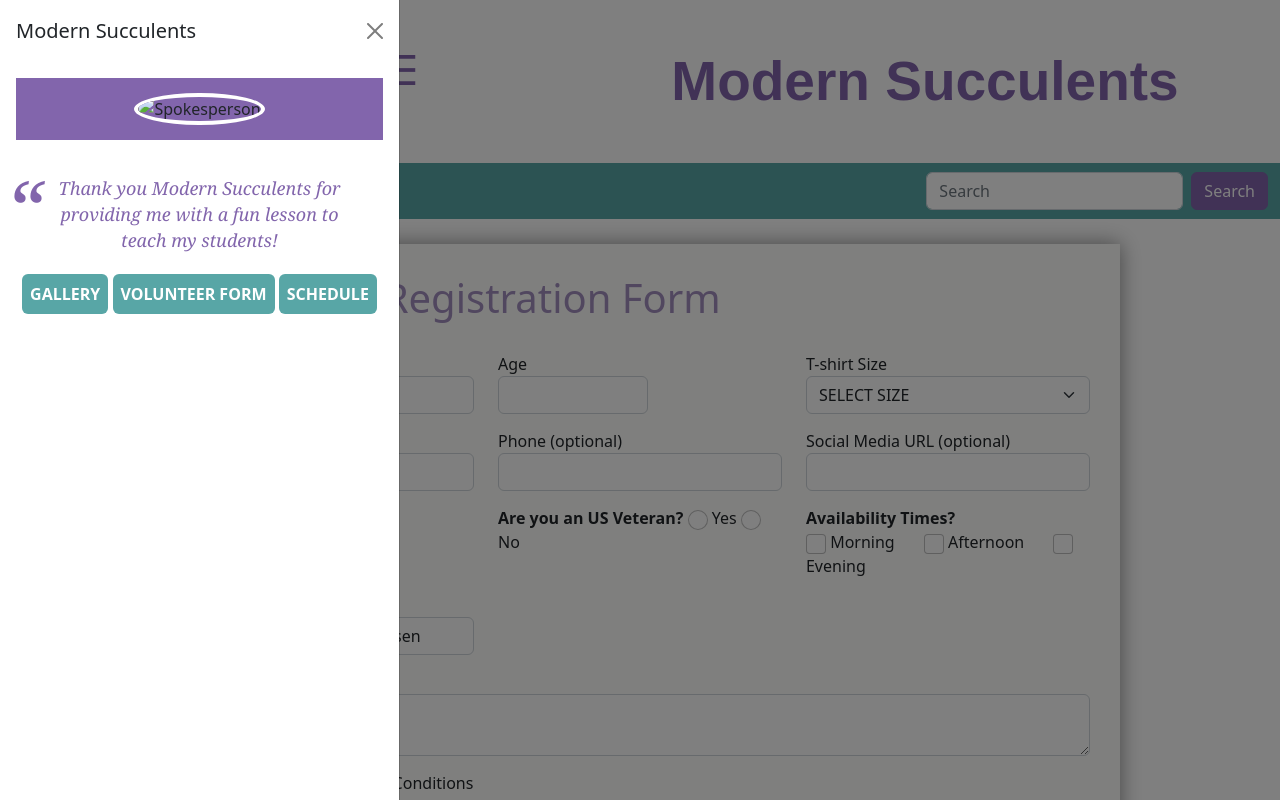
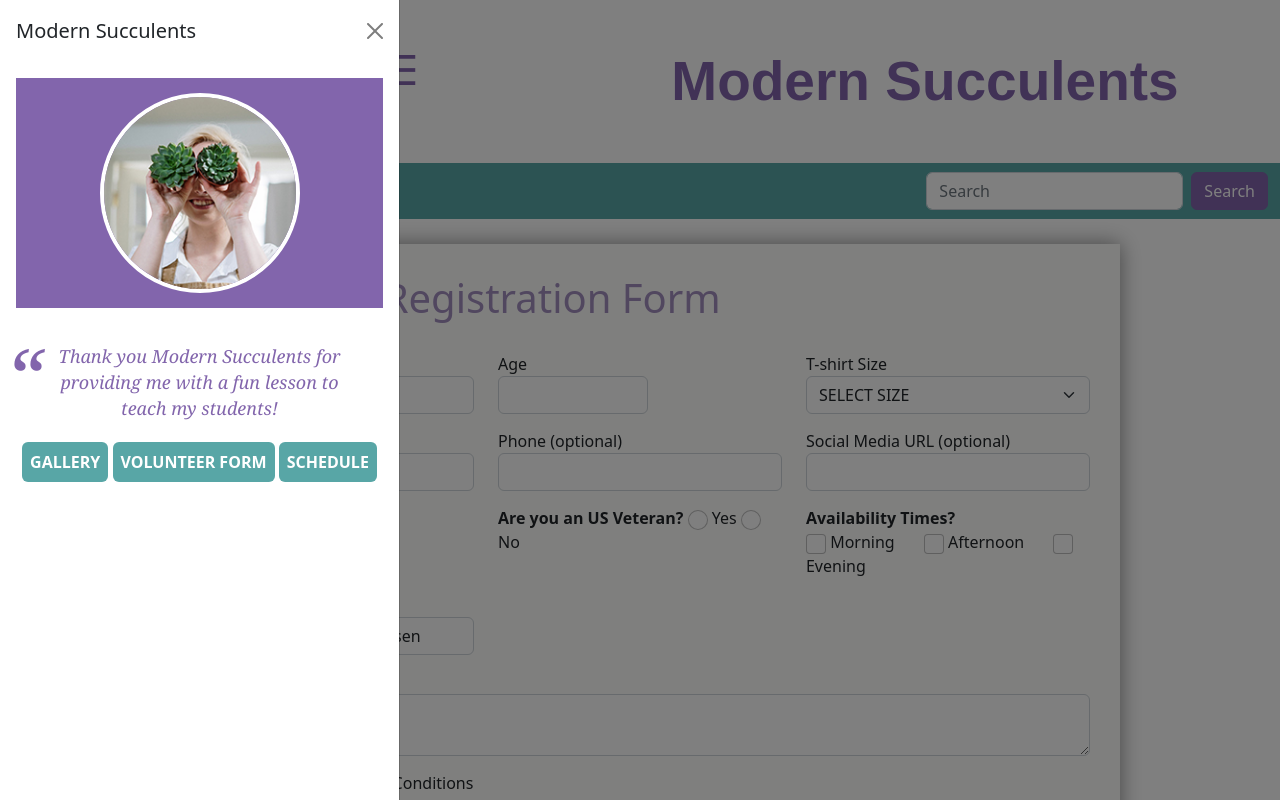
Before and after one commit to ajacob0121/IMED1316-FinalProject-Fall2022, a website: page form.html in a window 1280 px wide. Both pictures are taken after a click on the button "menu". Shown: the top 800 px of the page. Drawn offline with nearby package versions, Linux system fonts and the light colour scheme.

Commit message:
Update 4 files

```diff
--- a/form.html
+++ b/form.html
@@ -125,7 +125,7 @@
                 <img
                   alt="Spokesperson"
                   class="cropped-offcanvas"
-                  src="/images/general/Off Canvas.jpeg"
+                  src="/images/general/OffCanvas.jpeg"
                 />
               </div>
               <br />
```
Also changed, not shown: gallery.html (+1 -1 lines), table.html (+1 -1 lines), 1 other file.
